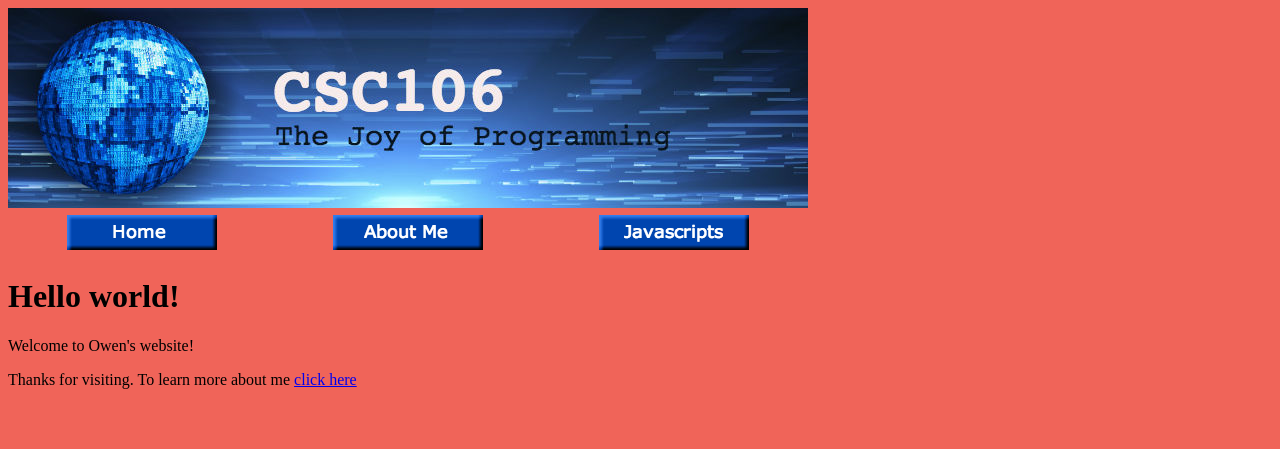
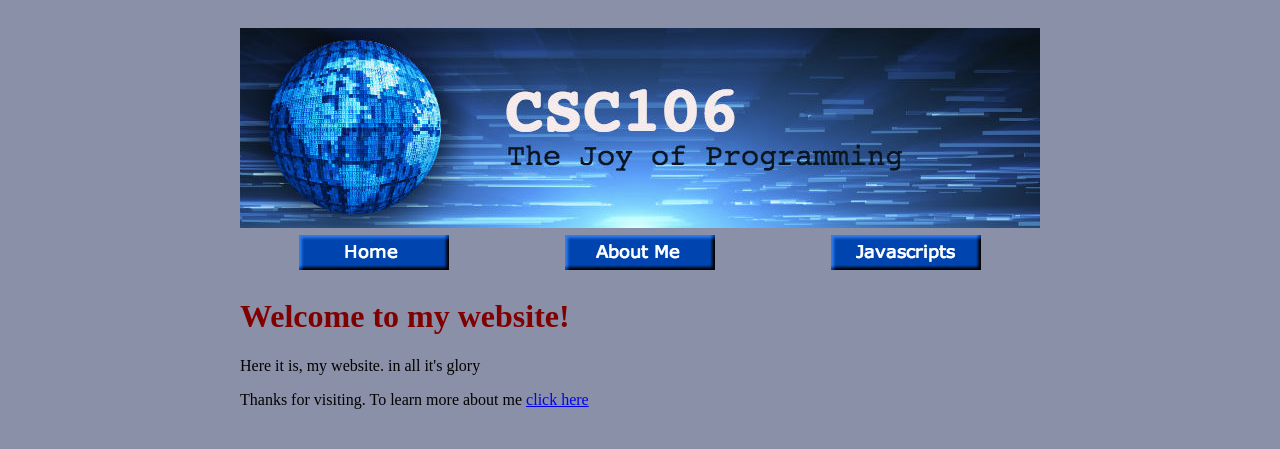
Before and after one commit to astrowen/astrowen.github.io, a plain HTML site: page index.html in a window 1280 px wide. Drawn offline with Linux system fonts and the light colour scheme.

Commit message:
Add files via upload

```diff
--- a/index.html
+++ b/index.html
@@ -5,14 +5,12 @@
     <meta name="viewport" content="width=device-width, initial-scale=1.0">
     <title>Owen's website</title>
 </head>
+<link rel="stylesheet" href="mystyle.css">
+
     <style>
-        body {
-            background-color: rgb(240,100,89)
-        }
-
-
     </style>
 <body>
+    <div id="content">
     <img src="csc106_banner.jpg"></img>
     <table width="800">
         <tr>
@@ -33,8 +31,9 @@
             </td>
         </tr>
     </table>
-     <h1>Hello world!</h1>
-    <p>Welcome to Owen's website!</p>
+     <h1>Welcome to my website!</h1>
+    <p>Here it is, my website. in all it's glory</p>
     <p>Thanks for visiting. To learn more about me <a href="aboutme.html">click here</a> </p>
+    </div>
 </body>
 </html>
--- /dev/null
+++ b/mystyle.css
@@ -0,0 +1,14 @@
+h1 {
+    color: maroon;
+}
+body {
+    background-color: rgb(139, 144, 169)
+}
+
+#content {
+    width: 800px;
+    padding: 20px;
+    margin-left: auto;
+    margin-right: auto;
+
+}
```
Also changed, not shown: aboutme.html (+27 -3 lines).
